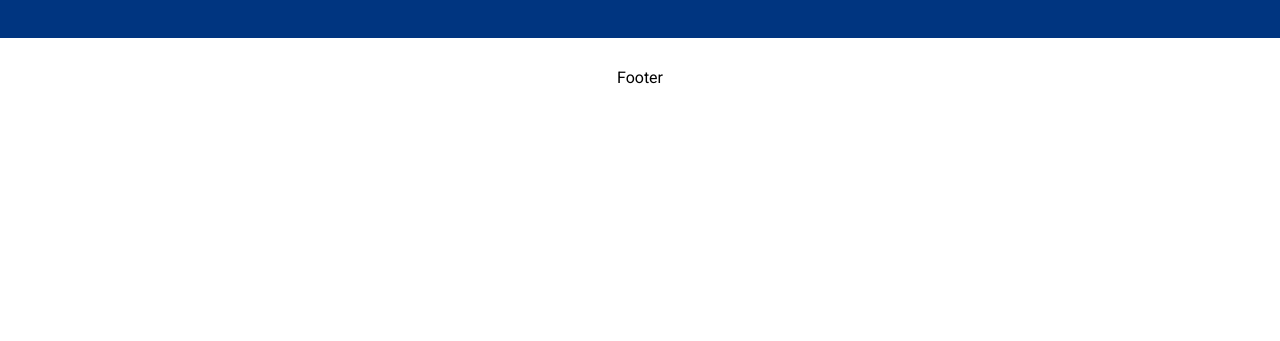
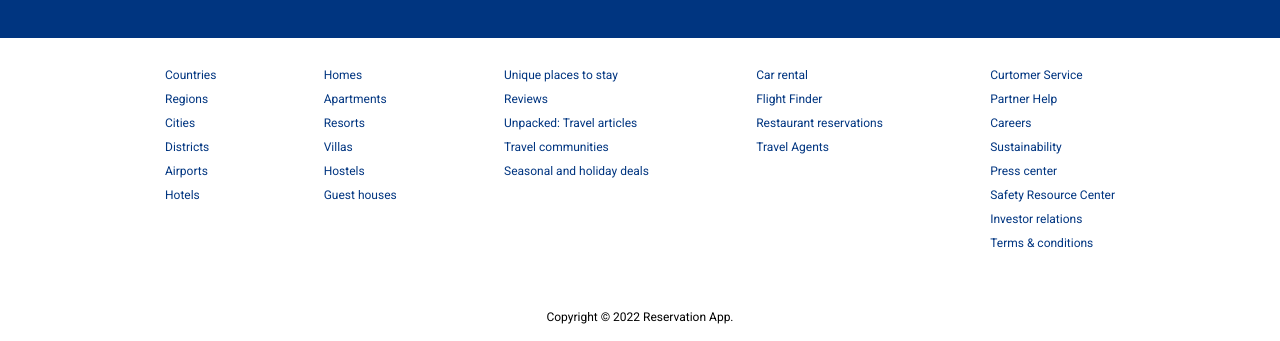
Before and after one commit to Selva-Ganesh-M/reservation_app, a React (Vite) app: page / in a window 1280 px wide. Shown: the part 1462-1803 px from the top of the page. Before the commit the page ends 1549 px from the top, so only its background shows below. Built offline with nearby package versions, Linux system fonts and the light colour scheme.

Commit message:
email section and footer

```diff
--- a/src/components/footer/Footer.jsx
+++ b/src/components/footer/Footer.jsx
@@ -2,7 +2,50 @@
 
 const Footer = () => {
     return (
-        <div>Footer</div>
+        <div className="footer">
+            <div className="fLists">
+                <ul className="fList">
+                    <li className="fListItem">Countries</li>
+                    <li className="fListItem">Regions</li>
+                    <li className="fListItem">Cities</li>
+                    <li className="fListItem">Districts</li>
+                    <li className="fListItem">Airports</li>
+                    <li className="fListItem">Hotels</li>
+                </ul>
+                <ul className="fList">
+                    <li className="fListItem">Homes </li>
+                    <li className="fListItem">Apartments </li>
+                    <li className="fListItem">Resorts </li>
+                    <li className="fListItem">Villas</li>
+                    <li className="fListItem">Hostels</li>
+                    <li className="fListItem">Guest houses</li>
+                </ul>
+                <ul className="fList">
+                    <li className="fListItem">Unique places to stay </li>
+                    <li className="fListItem">Reviews</li>
+                    <li className="fListItem">Unpacked: Travel articles </li>
+                    <li className="fListItem">Travel communities </li>
+                    <li className="fListItem">Seasonal and holiday deals </li>
+                </ul>
+                <ul className="fList">
+                    <li className="fListItem">Car rental </li>
+                    <li className="fListItem">Flight Finder</li>
+                    <li className="fListItem">Restaurant reservations </li>
+                    <li className="fListItem">Travel Agents </li>
+                </ul>
+                <ul className="fList">
+                    <li className="fListItem">Curtomer Service</li>
+                    <li className="fListItem">Partner Help</li>
+                    <li className="fListItem">Careers</li>
+                    <li className="fListItem">Sustainability</li>
+                    <li className="fListItem">Press center</li>
+                    <li className="fListItem">Safety Resource Center</li>
+                    <li className="fListItem">Investor relations</li>
+                    <li className="fListItem">Terms & conditions</li>
+                </ul>
+            </div>
+            <div className="fText">Copyright © 2022 Reservation App.</div>
+        </div>
     )
 }
 
--- a/src/components/footer/footer.css
+++ b/src/components/footer/footer.css
@@ -0,0 +1,28 @@
+.footer {
+  width: 100%;
+  width: 950px;
+  font-size: 12px;
+}
+
+.fLists {
+  width: 100%;
+  display: flex;
+  justify-content: space-between;
+  margin-bottom: 50px;
+}
+
+.fList {
+  list-style: none;
+  padding: 0;
+}
+
+.fListItem {
+  margin-bottom: 10px;
+  color: #003580;
+  cursor: pointer;
+}
+
+.fText {
+  text-align: center;
+  margin-bottom: 20px;
+}
```
